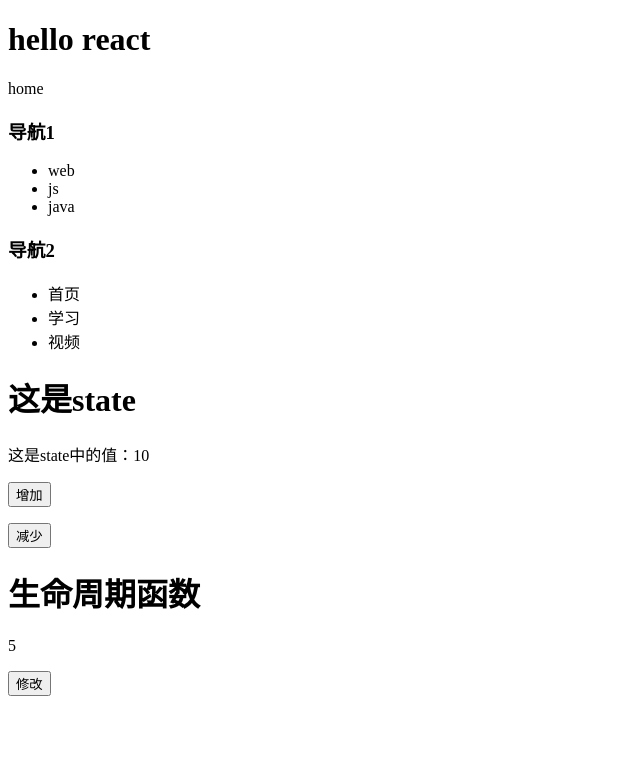
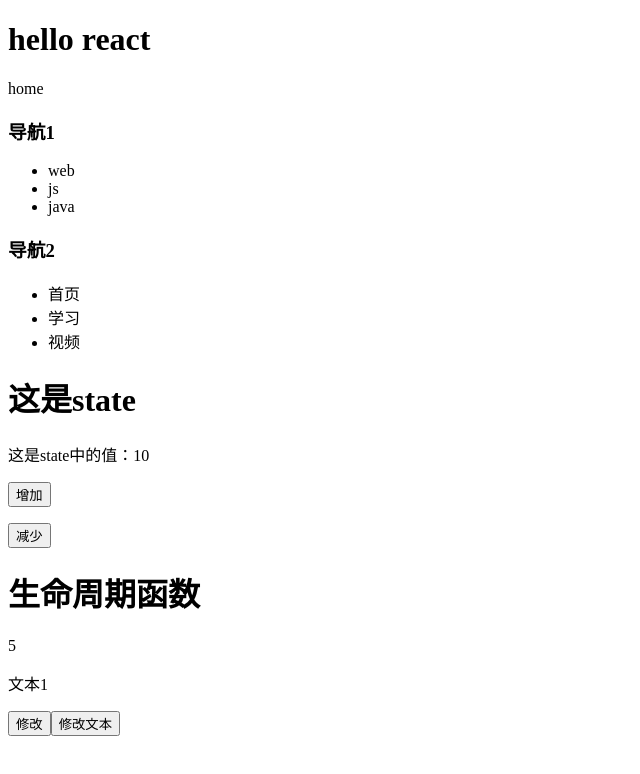
Before and after one commit to z3718l/react-test-app, a React (Create React App) app: page / in a window 1280 px wide. Shown: the top 774 px of the page, without its empty margins (0-640 px from the left). Built offline with nearby package versions, Linux system fonts and the light colour scheme.

Commit message:
feat(传值): 组件之间传值

```diff
--- a/src/app.jsx
+++ b/src/app.jsx
@@ -6,6 +6,18 @@ import ComponentLife from './compnentLife.jsx'
 
 import StateComponent from './stateComponent.jsx'
 class App extends React.Component{
+    constructor() {
+        super()
+        this.state = {
+            titleText: '文本1'
+        }
+    }
+    clickHandler = (data) => {
+        this.setState({
+            // titleText: '文本2'
+            titleText: data
+        })
+    }
     // 渲染函数
     render() {
         // 在render函数中定义变量
@@ -18,7 +30,8 @@ class App extends React.Component{
                 <MyNav nav = { nav1 } title="导航1"/>
                 <MyNav nav = { nav2 } title="导航2"/>
                 <StateComponent/>
-                <ComponentLife/>
+                <ComponentLife titleText={ this.state.titleText } clickHandlers={this.clickHandler}/>
+                {/* <button onClick={this.clickHandler}>修改文本</button> */}
             </div>
         )
     }
--- a/src/compnentLife.jsx
+++ b/src/compnentLife.jsx
@@ -31,16 +31,21 @@ export default class ComponentLife extends React.Component{
         console.log('componentWillUnmount', '==组件卸载之前执行')
     }
     changeHandler = () => {
-        this.setState({
-            countNum: this.state.countNum += 2
-        })
+        // this.setState({
+        //     countNum: this.state.countNum += 2
+        // })
+    }
+    clickHandler = () => {
+        this.props.clickHandlers('我是子组件传出来的数据')
     }
     render() {
         return (
             <div>
                 <h1>生命周期函数</h1>
                 <p>{ this.state.countNum }</p>
+                <p>{ this.props.titleText }</p>
                 <button onClick = { this.changeHandler }>修改</button>
+                <button onClick={this.clickHandler}>修改文本</button>
             </div>
         )
     }
```
